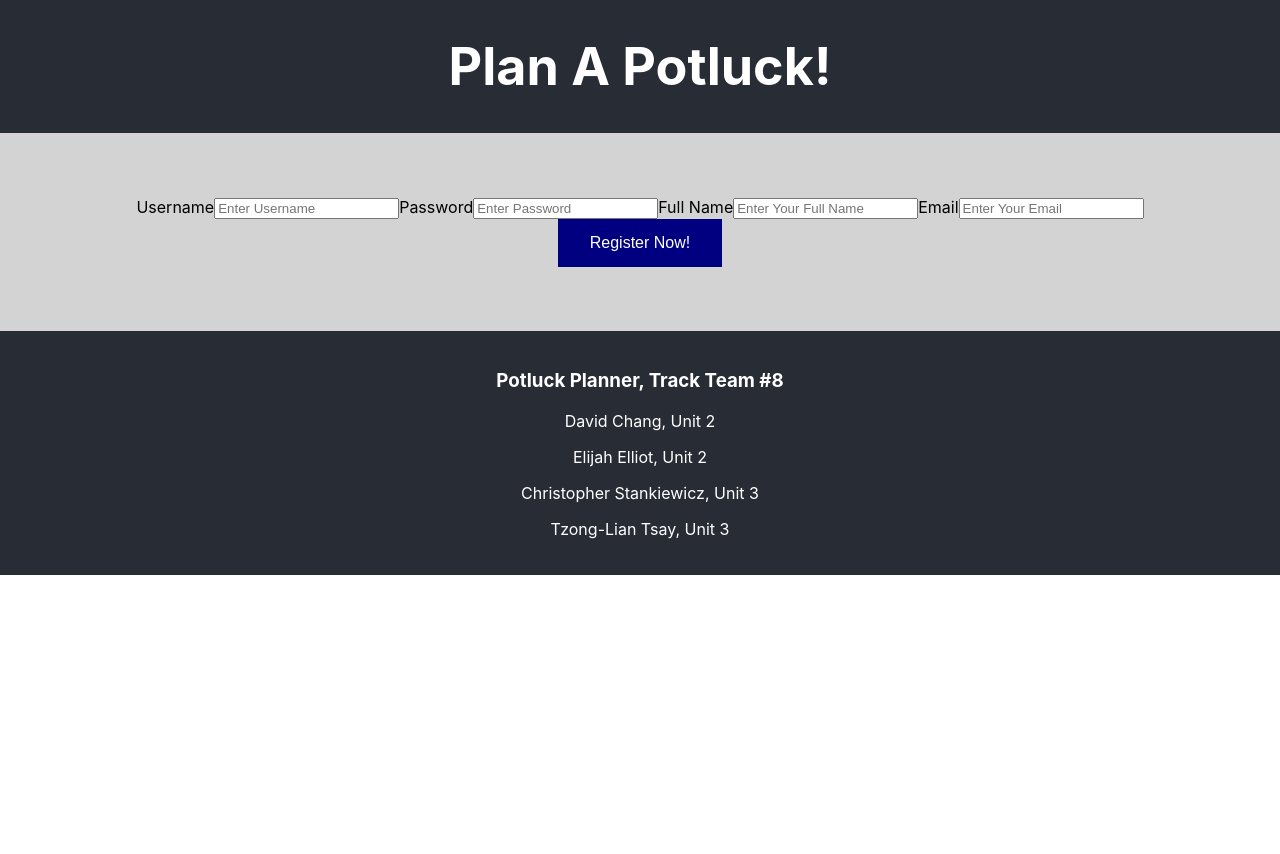
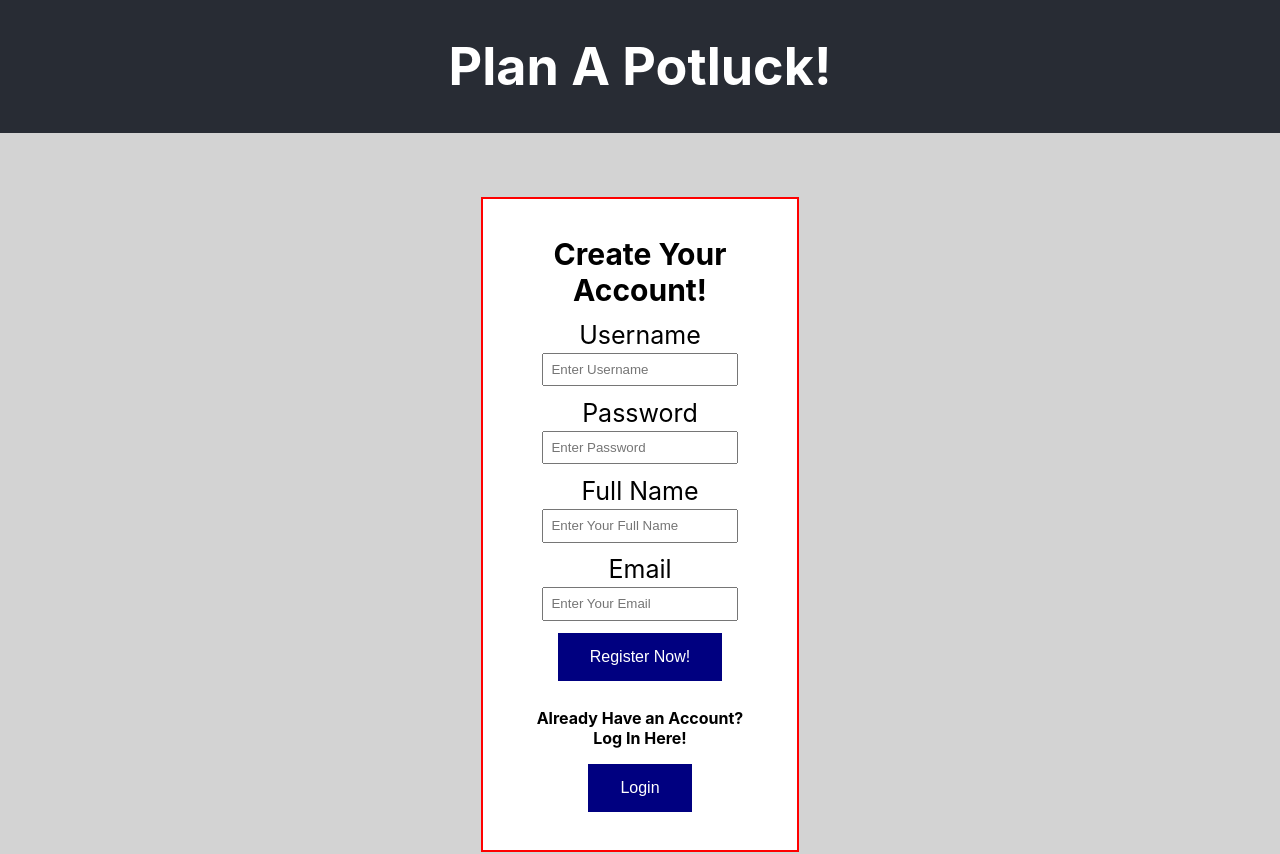
Before and after one commit to Build-Week-Potluck-Planner/Front-End, a React (Create React App) app: page /signup in a window 1280 px wide. Shown: the top 854 px of the page. Before the commit the page ends 800 px from the top, so only its background shows below. Built offline with nearby package versions, Linux system fonts and the light colour scheme.

Commit message:
Almost done with signup design, starting login

```diff
--- a/package.json
+++ b/package.json
@@ -15,6 +15,7 @@
     "react-dom": "^16.14.0",
     "react-router-dom": "^5.2.0",
     "react-scripts": "3.4.3",
+    "styled-components": "^5.2.0",
     "yup": "^0.29.3"
   },
   "scripts": {
--- a/src/components/log-in.js
+++ b/src/components/log-in.js
@@ -62,7 +62,7 @@ export default function Login() {
   }, [loginData]);
 
   return (
-    <div className="logIn inputs">
+    <div className="logIn_inputs">
       <div style={{ color: "red" }}>
         <div>{errors.username}</div>
         <div>{errors.password}</div>
--- a/src/components/sign-up.js
+++ b/src/components/sign-up.js
@@ -1,11 +1,60 @@
-import React, { useState } from "react";
+import React, { useEffect, useState } from "react";
 import * as yup from "yup";
-import axios from "axios";
-import { useHistory } from "react-router-dom";
+import { useHistory, Route, Link } from "react-router-dom";
 import { authorization } from "../utils/AxiosWithAuth";
+import styled from 'styled-components'
+
+
+const StyledCard = styled.div `
+  border: 2px solid red;
+  background-color: #ffffff;
+`
+
+const Form = styled.form `
+  // border: 2px solid green;
+  margin: 2%;
+  display: flex;
+  flex-direction: column;
+  padding: 10%;
+  font-size: 30px;
+  font-weight: bold;
+`
+
+const SubmitButton = styled.button `
+  margin: 5%;
+`
+
+const LoginButton = styled.button `
+
+`
+
+const Label = styled.label `
+  // border: 2px solid green;
+  padding-top: 5%;
+  font-size: 25px;
+  font-weight: normal;
+`
+
+const P = styled.p `
+  font-size: 16px;
+`
+
+const Input = styled.input `
+  padding: 3%;
+  // border-radius: 15%;
+`
+
+const schema = yup.object().shape({
+  username: yup.string().required("Username is Required"),
+  password: yup.string().required("Password is Required"),
+  full_name: yup.string().required("Full Name is Required"),
+  email: yup.string().required("Email is required"),
+});
 
 export default function Signup() {
   const { push } = useHistory();
+
+  const [disabled, setDisabled] = useState(true);
 
   const [signUpData, setSignUpData] = useState({
     username: "",
@@ -14,7 +63,24 @@ export default function Signup() {
     email: "",
   });
 
+  const[errors, setErrors] = useState({
+    username: "",
+    password: "",
+    full_name: "",
+    email: "",
+  });
+
+  const setLoginDataErrors = (name, value) => {
+    yup
+      .reach(schema, name)
+      .validate(value)
+      .then(() => setErrors({ ...errors, [name]: "" }))
+      .catch((err) => setErrors({ ...errors, [name]: err.errors[0] }));
+  };
+
   const onChange = (event) => {
+    const { value, name } = event.target;
+    setLoginDataErrors(name, value);
     setSignUpData({
       ...signUpData,
       [event.target.name]: event.target.value,
@@ -37,57 +103,67 @@ export default function Signup() {
       });
   };
 
+  useEffect(() => {
+    schema.isValid(signUpData).then((valid) => setDisabled(!valid));
+  }, [signUpData]);
+
   return (
-    <div>
-      <form onSubmit={onSubmit}>
-        <label>
+    <StyledCard>
+      <Form onSubmit={onSubmit}> Create Your Account!
+        <Label>
           Username
-          <input
+          <Input
             type="text"
             name="username"
+            value={signUpData.username}
             onChange={onChange}
             placeholder="Enter Username"
             maxLength="20"
           />
-        </label>
+        </Label>
 
-        <label>
+        <Label>
           Password
-          <input
+          <Input
             type="text"
             name="password"
+            value={signUpData.password}
             onChange={onChange}
             placeholder="Enter Password"
             maxLength="12"
           />
-        </label>
+        </Label>
 
-        <label>
+        <Label>
           Full Name
-          <input
+          <Input
             type="text"
             name="full_name"
+            value={signUpData.full_name}
             onChange={onChange}
             placeholder="Enter Your Full Name"
             maxLength="25"
           />
-        </label>
+        </Label>
 
-        <label>
+        <Label>
           Email
-          <input
+          <Input
             type="email"
             name="email"
+            value={signUpData.email}
             onChange={onChange}
             placeholder="Enter Your Email"
             maxLength="35"
           />
-        </label>
+        </Label>
 
         <div>
-          <button>Register Now!</button>
+          <SubmitButton disabled={disabled}>Register Now!</SubmitButton>
+          <P>Already Have an Account? Log In Here!</P>
+          <button onClick={() => push("/login")}>Login</button>
         </div>
-      </form>
-    </div>
+      </Form>
+    </StyledCard>
   );
 }
```
Also changed, not shown: 1 other file (tests, documents, lock files or other folders).
